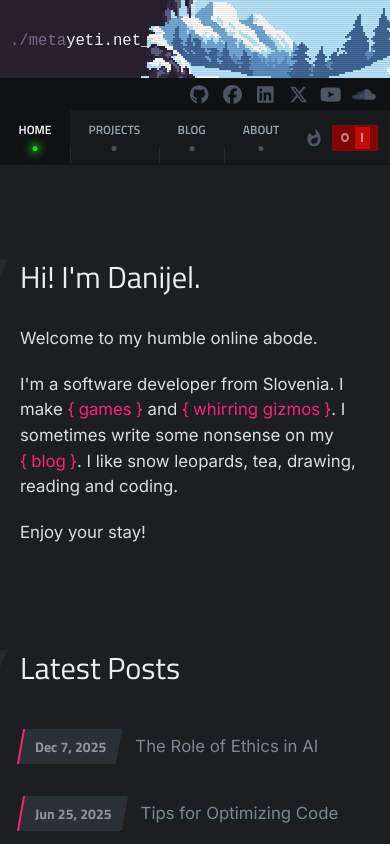
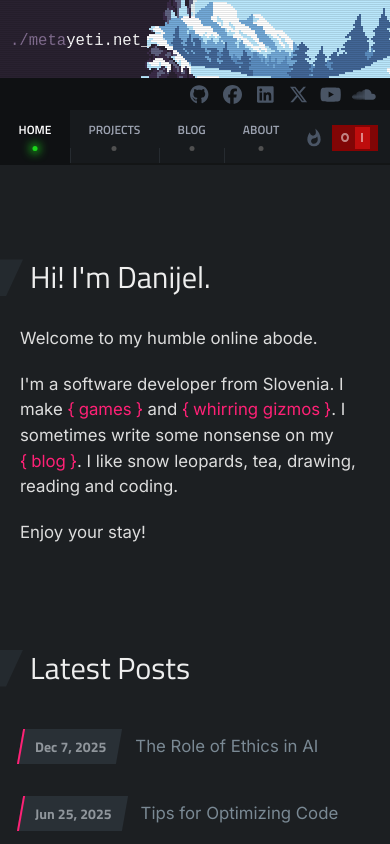
Before and after one commit to metayeti/metayeti.net, a Vue app: page / in a window 390 px wide. Shown: the top 844 px of the page. Built offline with nearby package versions, Linux system fonts and the light colour scheme; a web font is replaced by a local one; what markdown-it-anchor would draw is missing.

Commit message:
Fix mobile issue

```diff
--- a/src/styles/metayeti.scss
+++ b/src/styles/metayeti.scss
@@ -59,7 +59,7 @@ body {
 	h2 {
 		position: relative;
 		//border-left: 6px solid var(--my-content-accent);
-		//padding-left: 10px;
+		padding-left: 10px;
 		font-size: 1.9rem;
 		line-height: 2.3rem;
 		font-weight: 400;
@@ -77,7 +77,7 @@ body {
 			content: '';
 			width: 23px;
 			height: 100%;
-			left: -64px;
+			left: -49px;
 			background-color: var(--my-content-accent);
 			clip-path: polygon(17px 0, 100% 0, 100% 100%, 0 100%);
 			opacity: 0.3;
@@ -87,7 +87,7 @@ body {
 			content: '';
 			width: 23px;
 			height: 100%;
-			left: -35px;
+			left: -20px;
 			background-color: var(--my-content-accent);
 			clip-path: polygon(0 0, 100% 0, calc(100% - 17px) 100%, 0 100%);
 			opacity: 0.7;
```
